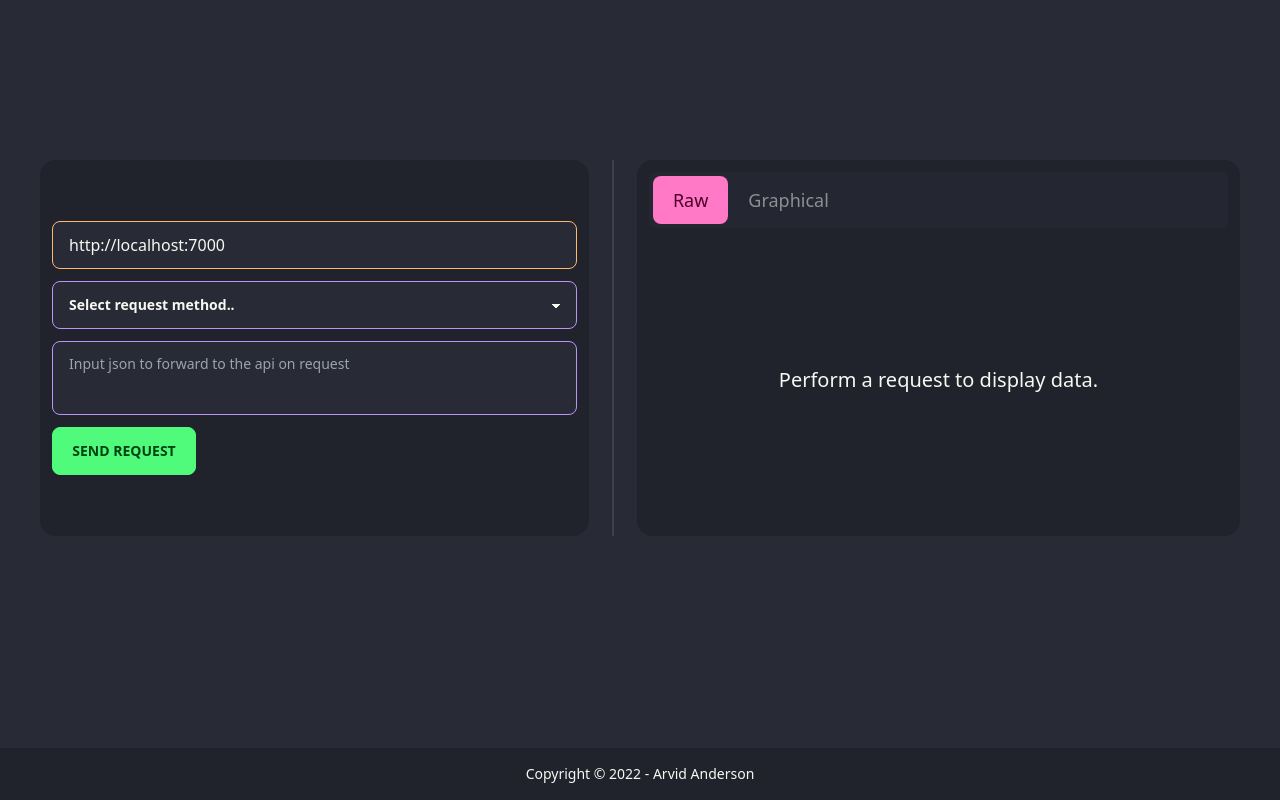
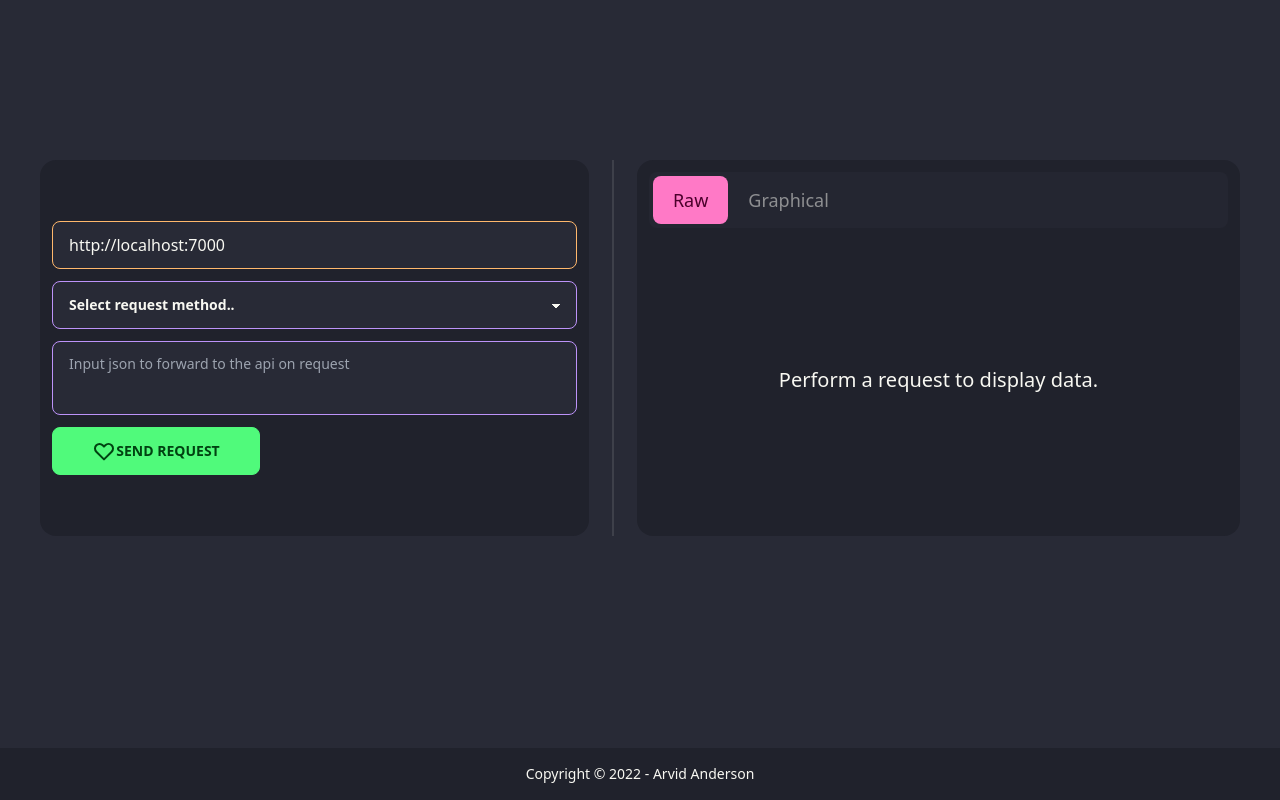
Before and after one commit to ArvidAnderson/ArvidAnderson-SlutUppgift-Fullstack, a Next.js app in the folder frontend/: page / in a window 1280 px wide. Shown: the part 852-1652 px from the top of the page. Built offline with nearby package versions, Linux system fonts and the light colour scheme.

Commit message:
Added little timeoout function and button loading animation

```diff
--- a/frontend/src/components/demoapi.jsx
+++ b/frontend/src/components/demoapi.jsx
@@ -47,6 +47,12 @@ export default function DemoApi() {
     method: null
   })
 
+  //Timeout functioon
+  function timeout(delay) {
+    return new Promise( res => setTimeout(res, delay) );
+  }
+
+  //Function for deciding scope
   const decideScopeForRequest = (apiUrl, scope, pathParameter) => {
     if(scope == "Resource") {
       apiUrl = apiUrl + "/" + pathParameter
@@ -79,6 +85,7 @@ export default function DemoApi() {
       data: json
     })
 
+    await timeout(2000)
     setfetchRelated({...fetchRelated, loading: false, status: response.status, data: response.data, method: method.toLowerCase()})
   }
 
@@ -113,7 +120,13 @@ export default function DemoApi() {
             </div>
             {/* Send Request Button*/}
             <div className="mt-3">
-              <button onClick={onRequestSubmit} className="btn btn-success w-full flex md:w-36">Send Request</button>
+              {fetchRelated.loading && (<button class="btn loading w-full md:w-52">Sending Request</button>)}
+              {!fetchRelated.loading && (
+                <button onClick={onRequestSubmit} className="btn btn-success w-full flex md:w-52">
+                  <svg xmlns="http://www.w3.org/2000/svg" class="h-6 w-6" fill="none" viewBox="0 0 24 24" stroke="currentColor"><path stroke-linecap="round" stroke-linejoin="round" stroke-width="2" d="M4.318 6.318a4.5 4.5 0 000 6.364L12 20.364l7.682-7.682a4.5 4.5 0 00-6.364-6.364L12 7.636l-1.318-1.318a4.5 4.5 0 00-6.364 0z" /></svg>
+                  Send Request
+                </button>
+              )}
             </div>
           </div>
         </div>
```
